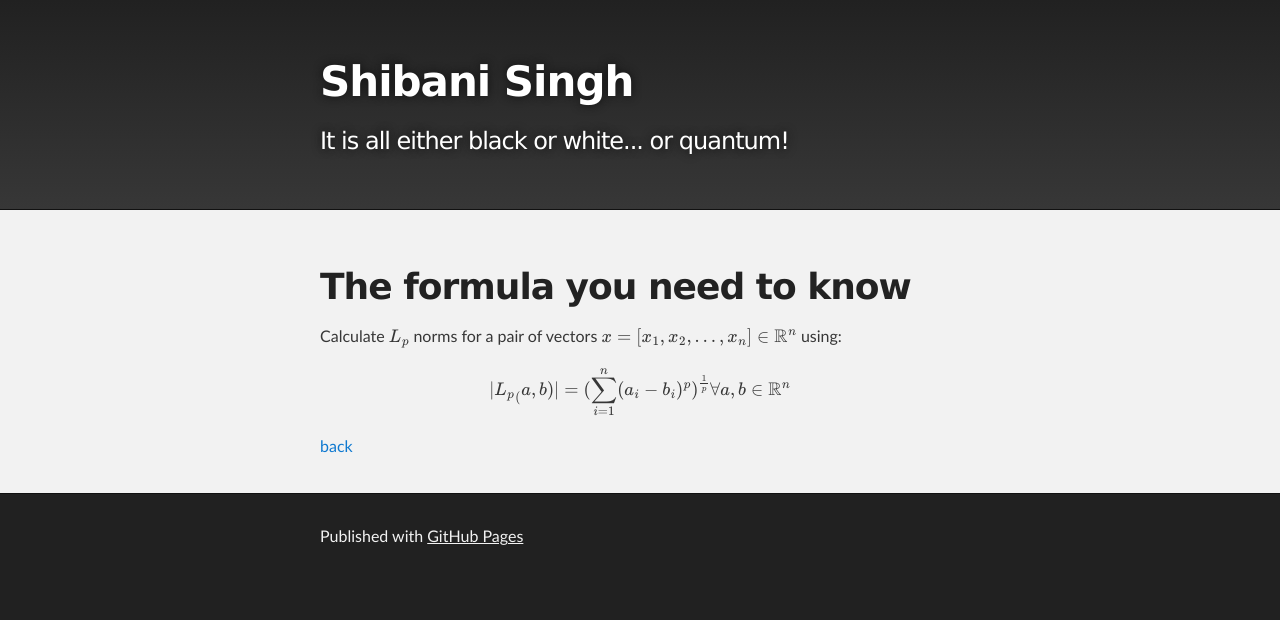
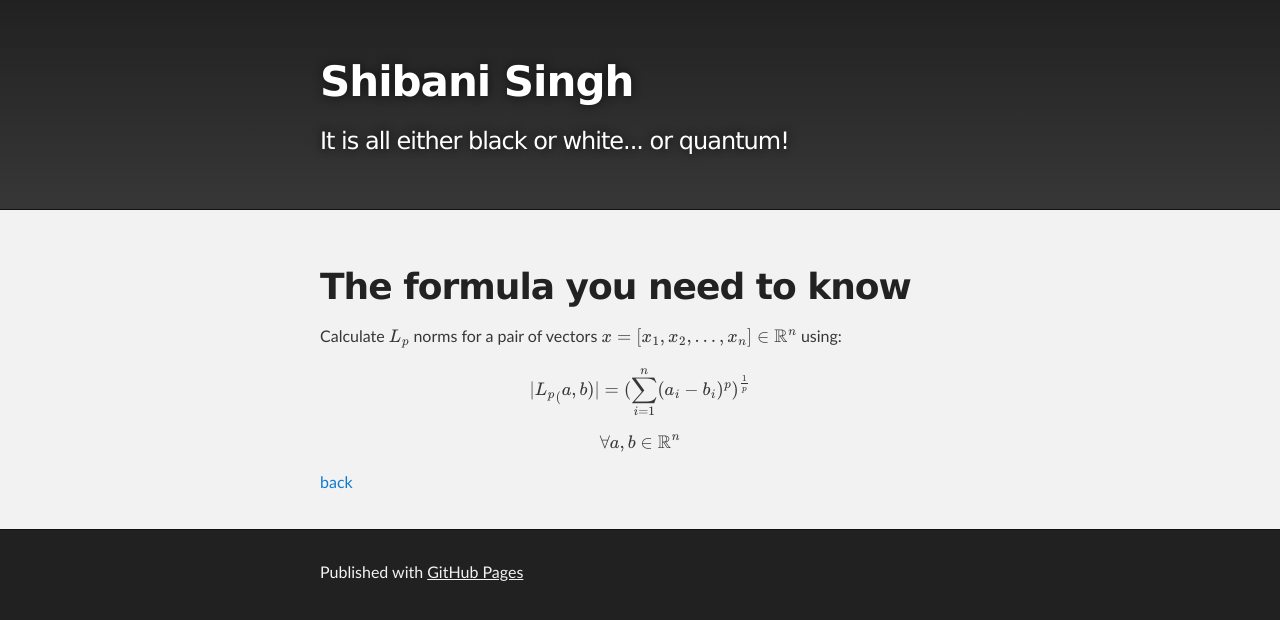
Before and after one commit to paperblack/paperblack.github.io, a Jekyll site: the page built from norms.md, in a window 1280 px wide. Shown: the top 620 px of the page. Built offline with Jekyll 4.4.1, drawn with Linux system fonts in a browser that asks for light colours; formulas are drawn with MathJax 3; our own code applies the rules of GitHub Pages for plain Markdown files.

```diff
--- a/norms.md
+++ b/norms.md
@@ -7,7 +7,8 @@ layout: default
 <p>
 Calculate \(L_p\) norms for a pair of vectors \(x = [x_1, x_2, \ldots , x_n] \in \mathbb R^n \)  using:
 
-\[\vert {L_p}_(a,b) \vert = (\sum_{i=1}^n (a_i - b_i)^p)^{1 \over p}     \forall a,b \in \mathbb R^n \]
+\[\vert {L_p}_(a,b) \vert = (\sum_{i=1}^n (a_i - b_i)^p)^{1 \over p} \]
+\[\forall a,b \in \mathbb R^n \]
 </p>
 
 [back](./)
```
